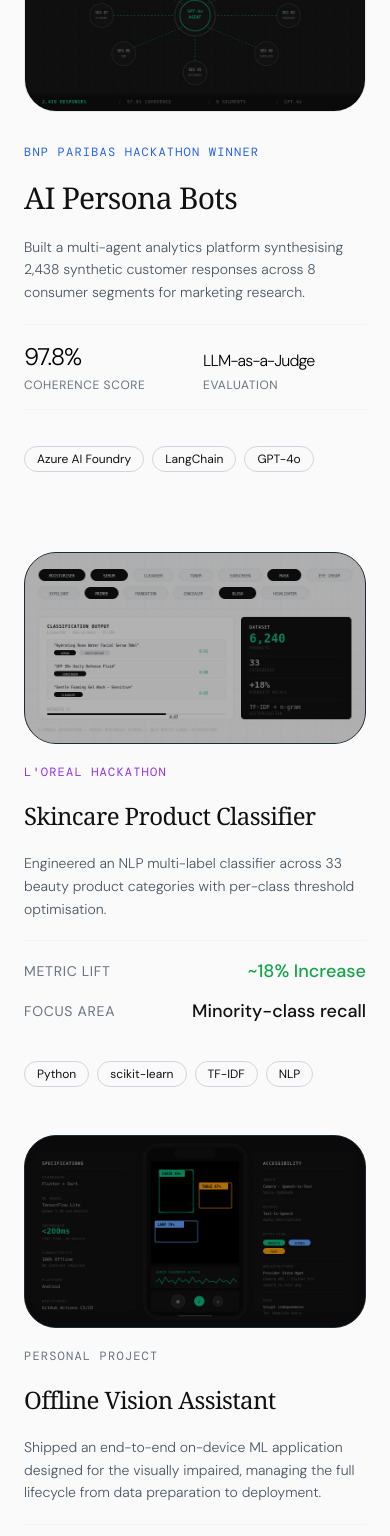
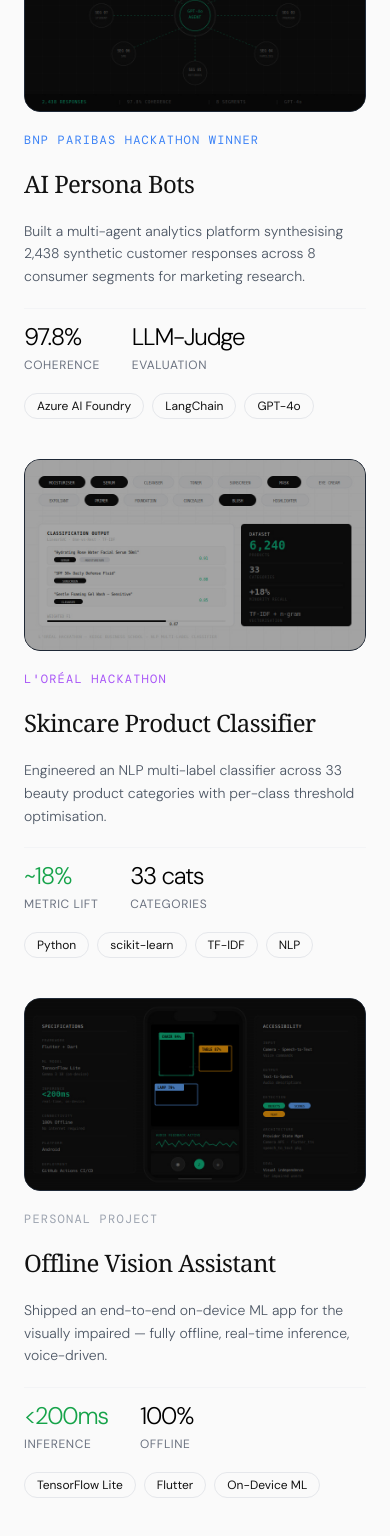
Before and after one commit to deepayans/portfolio, a Next.js app: page / in a window 390 px wide. Shown: the part 3100-4636 px from the top of the page. Built offline with nearby package versions, Linux system fonts and the light colour scheme; a web font is replaced by a local one.

Commit message:
Refactor project sections and enhance layout

```diff
--- a/app/page.tsx
+++ b/app/page.tsx
@@ -173,129 +173,133 @@
         <FadeIn>
           <h2 className="text-sm font-mono text-gray-400 uppercase tracking-widest mb-12 md:mb-16 border-b border-gray-200 pb-4">Applied Projects &amp; Hackathons</h2>
         </FadeIn>
-        <div className="space-y-20 md:space-y-32">
-          <div className="group relative grid grid-cols-1 lg:grid-cols-12 gap-8 lg:gap-12 items-center">
-            <FadeIn className="lg:col-span-7 bg-gray-100 rounded-[2rem] aspect-video flex items-center justify-center overflow-hidden border border-gray-200 relative">
-              <Image src="/azure-architecture.jpg" alt="AI Persona Bots Architecture" fill className="object-cover transition-transform duration-700 group-hover:scale-105" />
-            </FadeIn>
-            <FadeIn className="lg:col-span-5 space-y-5 md:space-y-6" delay={0.2}>
-              <div className="text-xs font-mono text-blue-600 uppercase tracking-widest">BNP Paribas Hackathon Winner</div>
-              <h3 className="text-3xl md:text-4xl font-serif tracking-tight">AI Persona Bots</h3>
-              <p className="text-gray-600 font-light leading-relaxed text-sm md:text-base">
+
+        <div className="grid grid-cols-1 md:grid-cols-2 gap-10 md:gap-8">
+
+          {/* BNP Paribas */}
+          <FadeIn delay={0.1}>
+            <div className="group space-y-5">
+              <div className="bg-[#0f0f0f] rounded-2xl aspect-video overflow-hidden border border-gray-800 relative">
+                <Image src="/azure-architecture.jpg" alt="AI Persona Bots" fill className="object-cover transition-transform duration-700 group-hover:scale-105" />
+                <div className="absolute inset-0 bg-black/30" />
+              </div>
+              <div className="text-xs font-mono text-blue-500 uppercase tracking-widest">BNP Paribas Hackathon Winner</div>
+              <h3 className="text-2xl font-serif tracking-tight">AI Persona Bots</h3>
+              <p className="text-gray-600 font-light text-sm leading-relaxed">
                 Built a multi-agent analytics platform synthesising 2,438 synthetic customer responses across 8 consumer segments for marketing research.
               </p>
-              <div className="grid grid-cols-2 gap-4 py-4 border-y border-gray-100 mt-4">
+              <div className="flex gap-8 pt-3 border-t border-gray-100">
                 <div>
-                  <CountUp value="97.8%" className="text-2xl md:text-3xl font-light tracking-tighter text-black" />
-                  <div className="text-xs text-gray-500 uppercase tracking-wider mt-1">Coherence Score</div>
+                  <CountUp value="97.8%" className="text-2xl font-light tracking-tighter text-black" />
+                  <div className="text-xs text-gray-500 uppercase tracking-wider mt-1">Coherence</div>
                 </div>
                 <div>
-                  <div className="text-base md:text-lg font-light tracking-tighter text-black mt-2">LLM-as-a-Judge</div>
+                  <div className="text-2xl font-light tracking-tighter text-black">LLM-Judge</div>
                   <div className="text-xs text-gray-500 uppercase tracking-wider mt-1">Evaluation</div>
                 </div>
               </div>
-              <div className="flex flex-wrap gap-2 pt-4">
-                <span className="px-3 py-1 text-xs border border-gray-300 rounded-full">Azure AI Foundry</span>
-                <span className="px-3 py-1 text-xs border border-gray-300 rounded-full">LangChain</span>
-                <span className="px-3 py-1 text-xs border border-gray-300 rounded-full">GPT-4o</span>
-              </div>
-            </FadeIn>
-          </div>
-
-          <div className="grid grid-cols-1 md:grid-cols-2 gap-12 md:gap-8">
-            <FadeIn delay={0.1}>
-              <div className="space-y-5 md:space-y-6">
-                <div className="bg-[#0f0f0f] rounded-[2rem] aspect-video overflow-hidden border border-gray-800 relative group">
-                  <Image src="/data-infra.jpg" alt="Multi-Label Classifier" fill className="object-cover transition-transform duration-700 group-hover:scale-105" />
-                  <div className="absolute inset-0 bg-black/30" />
-                </div>
-                <div className="text-xs font-mono text-purple-600 uppercase tracking-widest">{"L'Oreal Hackathon"}</div>
-                <h3 className="text-2xl font-serif tracking-tight">Skincare Product Classifier</h3>
-                <p className="text-gray-600 font-light text-sm leading-relaxed mb-4">
-                  Engineered an NLP multi-label classifier across 33 beauty product categories with per-class threshold optimisation.
-                </p>
-                <div className="space-y-3 pt-4 border-t border-gray-100">
-                  <div className="flex justify-between items-center">
-                    <span className="text-sm text-gray-500 uppercase tracking-wider">Metric Lift</span>
-                    <span className="text-lg font-medium text-green-600">~18% Increase</span>
-                  </div>
-                  <div className="flex justify-between items-center">
-                    <span className="text-sm text-gray-500 uppercase tracking-wider">Focus Area</span>
-                    <span className="text-lg font-medium">Minority-class recall</span>
-                  </div>
-                </div>
-                <div className="flex flex-wrap gap-2 pt-4">
-                  <span className="px-3 py-1 text-xs border border-gray-300 rounded-full">Python</span>
-                  <span className="px-3 py-1 text-xs border border-gray-300 rounded-full">scikit-learn</span>
-                  <span className="px-3 py-1 text-xs border border-gray-300 rounded-full">TF-IDF</span>
-                  <span className="px-3 py-1 text-xs border border-gray-300 rounded-full">NLP</span>
+              <div className="flex flex-wrap gap-2">
+                <span className="px-3 py-1 text-xs border border-gray-200 rounded-full">Azure AI Foundry</span>
+                <span className="px-3 py-1 text-xs border border-gray-200 rounded-full">LangChain</span>
+                <span className="px-3 py-1 text-xs border border-gray-200 rounded-full">GPT-4o</span>
               </div>
             </div>
           </FadeIn>
 
-            <FadeIn delay={0.3}>
-              <div className="space-y-5 md:space-y-6">
-                <div className="bg-[#0f0f0f] rounded-[2rem] aspect-video overflow-hidden border border-gray-800 relative group">
-                  <Image src="/vision-app.jpg" alt="Vision Assistant App" fill className="object-cover transition-transform duration-700 group-hover:scale-105" />
-                  <div className="absolute inset-0 bg-black/30" />
+          {/* L'Oréal */}
+          <FadeIn delay={0.2}>
+            <div className="group space-y-5">
+              <div className="bg-[#0f0f0f] rounded-2xl aspect-video overflow-hidden border border-gray-800 relative">
+                <Image src="/data-infra.jpg" alt="Skincare Product Classifier" fill className="object-cover transition-transform duration-700 group-hover:scale-105" />
+                <div className="absolute inset-0 bg-black/35" />
               </div>
-                <div className="text-xs font-mono text-gray-500 uppercase tracking-widest">Personal Project</div>
-                <h3 className="text-2xl font-serif tracking-tight">Offline Vision Assistant</h3>
-                <p className="text-gray-600 font-light text-sm leading-relaxed mb-4">
-                  Shipped an end-to-end on-device ML application designed for the visually impaired, managing the full lifecycle from data preparation to deployment.
+              <div className="text-xs font-mono text-purple-500 uppercase tracking-widest">{"L'Oréal Hackathon"}</div>
+              <h3 className="text-2xl font-serif tracking-tight">Skincare Product Classifier</h3>
+              <p className="text-gray-600 font-light text-sm leading-relaxed">
+                Engineered an NLP multi-label classifier across 33 beauty product categories with per-class threshold optimisation.
               </p>
-                <div className="space-y-3 pt-4 border-t border-gray-100">
-                  <div className="flex justify-between items-center">
-                    <span className="text-sm text-gray-500 uppercase tracking-wider">Inference Speed</span>
-                    <span className="text-lg font-medium text-green-600">&lt; 200ms</span>
+              <div className="flex gap-8 pt-3 border-t border-gray-100">
+                <div>
+                  <div className="text-2xl font-light tracking-tighter text-green-600">~18%</div>
+                  <div className="text-xs text-gray-500 uppercase tracking-wider mt-1">Metric Lift</div>
+                </div>
+                <div>
+                  <div className="text-2xl font-light tracking-tighter text-black">33 cats</div>
+                  <div className="text-xs text-gray-500 uppercase tracking-wider mt-1">Categories</div>
                 </div>
               </div>
-                <div className="flex flex-wrap gap-2 pt-4">
-                  <span className="px-3 py-1 text-xs border border-gray-300 rounded-full">TensorFlow Lite</span>
-                  <span className="px-3 py-1 text-xs border border-gray-300 rounded-full">Flutter</span>
-                  <span className="px-3 py-1 text-xs border border-gray-300 rounded-full">Dart</span>
-                  <span className="px-3 py-1 text-xs border border-gray-300 rounded-full">On-Device ML</span>
+              <div className="flex flex-wrap gap-2">
+                <span className="px-3 py-1 text-xs border border-gray-200 rounded-full">Python</span>
+                <span className="px-3 py-1 text-xs border border-gray-200 rounded-full">scikit-learn</span>
+                <span className="px-3 py-1 text-xs border border-gray-200 rounded-full">TF-IDF</span>
+                <span className="px-3 py-1 text-xs border border-gray-200 rounded-full">NLP</span>
               </div>
             </div>
           </FadeIn>
 
+          {/* Vision Assistant */}
+          <FadeIn delay={0.3}>
+            <div className="group space-y-5">
+              <div className="bg-[#0f0f0f] rounded-2xl aspect-video overflow-hidden border border-gray-800 relative">
+                <Image src="/vision-app.jpg" alt="Offline Vision Assistant" fill className="object-cover transition-transform duration-700 group-hover:scale-105" />
+                <div className="absolute inset-0 bg-black/30" />
+              </div>
+              <div className="text-xs font-mono text-gray-400 uppercase tracking-widest">Personal Project</div>
+              <h3 className="text-2xl font-serif tracking-tight">Offline Vision Assistant</h3>
+              <p className="text-gray-600 font-light text-sm leading-relaxed">
+                Shipped an end-to-end on-device ML app for the visually impaired — fully offline, real-time inference, voice-driven.
+              </p>
+              <div className="flex gap-8 pt-3 border-t border-gray-100">
+                <div>
+                  <div className="text-2xl font-light tracking-tighter text-green-600">&lt;200ms</div>
+                  <div className="text-xs text-gray-500 uppercase tracking-wider mt-1">Inference</div>
+                </div>
+                <div>
+                  <div className="text-2xl font-light tracking-tighter text-black">100%</div>
+                  <div className="text-xs text-gray-500 uppercase tracking-wider mt-1">Offline</div>
+                </div>
+              </div>
+              <div className="flex flex-wrap gap-2">
+                <span className="px-3 py-1 text-xs border border-gray-200 rounded-full">TensorFlow Lite</span>
+                <span className="px-3 py-1 text-xs border border-gray-200 rounded-full">Flutter</span>
+                <span className="px-3 py-1 text-xs border border-gray-200 rounded-full">On-Device ML</span>
+              </div>
+            </div>
+          </FadeIn>
+
+          {/* Tableau */}
           <FadeIn delay={0.4}>
-              <div className="space-y-5 md:space-y-6">
-                <div className="bg-[#0d1117] rounded-[2rem] aspect-video overflow-hidden border border-gray-800 relative group">
-                  <Image src="/tableau-dashboard.jpg" alt="China Trade Transport Analysis Dashboard" fill className="object-cover transition-transform duration-700 group-hover:scale-105" />
+            <div className="group space-y-5">
+              <div className="bg-[#0d1117] rounded-2xl aspect-video overflow-hidden border border-gray-800 relative">
+                <Image src="/tableau-dashboard.jpg" alt="China Trade Transport Analysis" fill className="object-cover transition-transform duration-700 group-hover:scale-105" />
                 <div className="absolute inset-0 bg-black/50" />
               </div>
-                <div className="text-xs font-mono text-orange-500 uppercase tracking-widest">Tableau Public</div>
+              <div className="text-xs font-mono text-orange-400 uppercase tracking-widest">Tableau Public</div>
               <h3 className="text-2xl font-serif tracking-tight">China Trade Transport Analysis</h3>
-                <p className="text-gray-600 font-light text-sm leading-relaxed mb-4">
-                  Interactive dashboard exploring China&apos;s import/export transport patterns — analysing trade volumes, shipping modes, and commodity flows across global corridors.
+              <p className="text-gray-600 font-light text-sm leading-relaxed">
+                Interactive dashboard exploring China&apos;s import/export transport patterns — shipping modes, commodity flows, and YoY trends.
               </p>
-                <div className="space-y-3 pt-4 border-t border-gray-100">
-                  <div className="flex justify-between items-center">
-                    <span className="text-sm text-gray-500 uppercase tracking-wider">Transport Modes</span>
-                    <span className="text-lg font-medium">4</span>
+              <div className="flex gap-8 pt-3 border-t border-gray-100">
+                <div>
+                  <div className="text-2xl font-light tracking-tighter text-black">4</div>
+                  <div className="text-xs text-gray-500 uppercase tracking-wider mt-1">Transport Modes</div>
                 </div>
-                  <div className="flex justify-between items-center">
-                    <span className="text-sm text-gray-500 uppercase tracking-wider">Analysis</span>
-                    <span className="text-lg font-medium text-green-600">YoY Growth</span>
+                <div>
+                  <div className="text-2xl font-light tracking-tighter text-green-600">YoY</div>
+                  <div className="text-xs text-gray-500 uppercase tracking-wider mt-1">Growth Analysis</div>
                 </div>
               </div>
-                <div className="flex flex-wrap gap-2 pt-4">
-                  <span className="px-3 py-1 text-xs border border-gray-300 rounded-full">Tableau</span>
-                  <span className="px-3 py-1 text-xs border border-gray-300 rounded-full">LOD Expressions</span>
-                  <span className="px-3 py-1 text-xs border border-gray-300 rounded-full">Data Viz</span>
+              <div className="flex flex-wrap gap-2">
+                <span className="px-3 py-1 text-xs border border-gray-200 rounded-full">Tableau</span>
+                <span className="px-3 py-1 text-xs border border-gray-200 rounded-full">LOD Expressions</span>
+                <span className="px-3 py-1 text-xs border border-gray-200 rounded-full">Data Viz</span>
               </div>
-                <a
-                  href="https://public.tableau.com/app/profile/deepayan.sarkar8273/viz/TransportAnalysisDashboardofChinasImportExport/TransportAnalysisDashboard"
-                  target="_blank"
-                  rel="noreferrer"
-                  className="inline-flex items-center gap-1 text-sm text-gray-500 hover:text-black transition-colors pt-2"
-                >
+              <a href="https://public.tableau.com/app/profile/deepayan.sarkar8273/viz/TransportAnalysisDashboardofChinasImportExport/TransportAnalysisDashboard" target="_blank" rel="noreferrer" className="inline-flex items-center gap-1 text-sm text-gray-500 hover:text-black transition-colors">
                 View on Tableau Public ↗
               </a>
             </div>
           </FadeIn>
-          </div>
+
         </div>
       </section>
 
```
Lines whose indentation alone changed are shown as unchanged.
